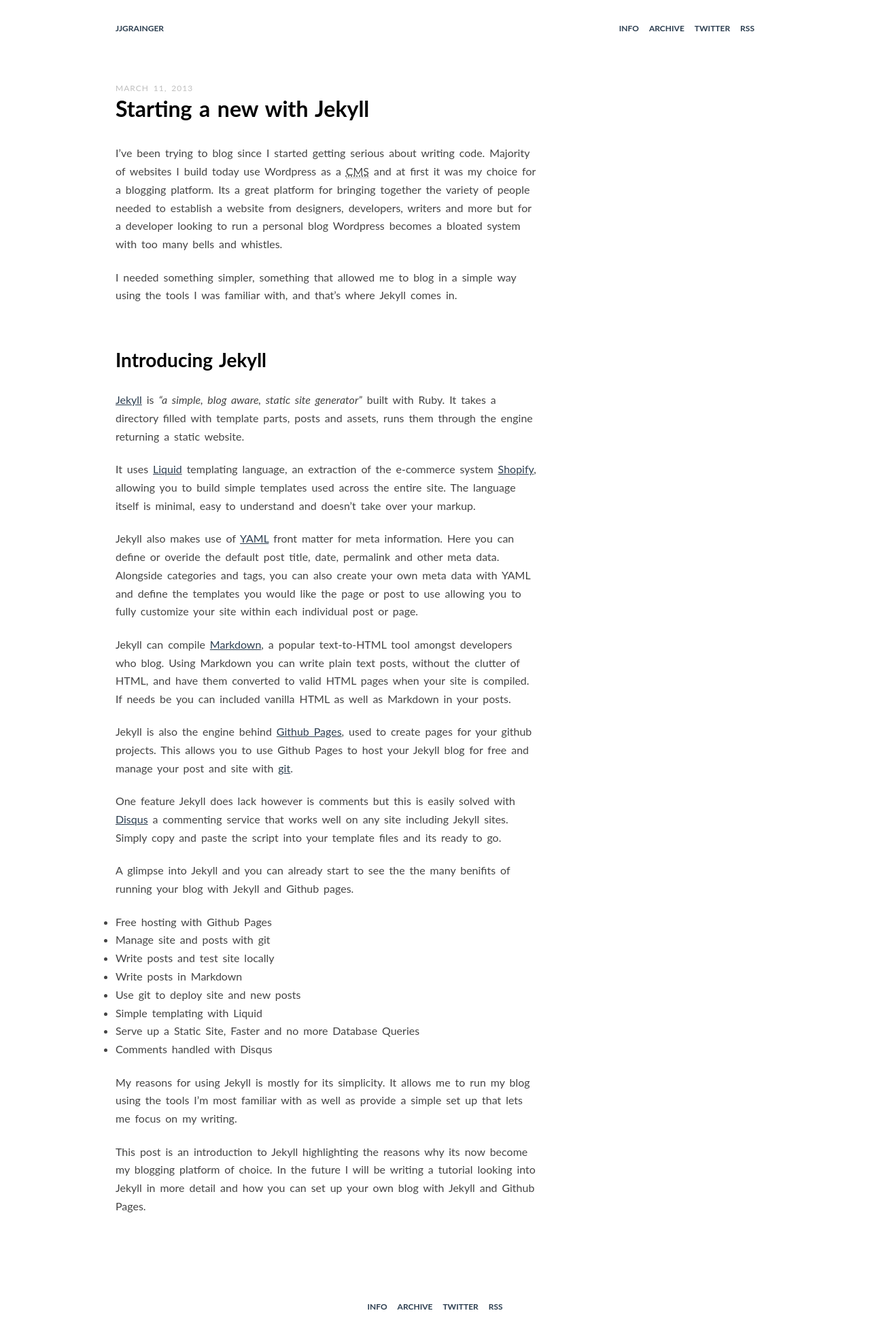
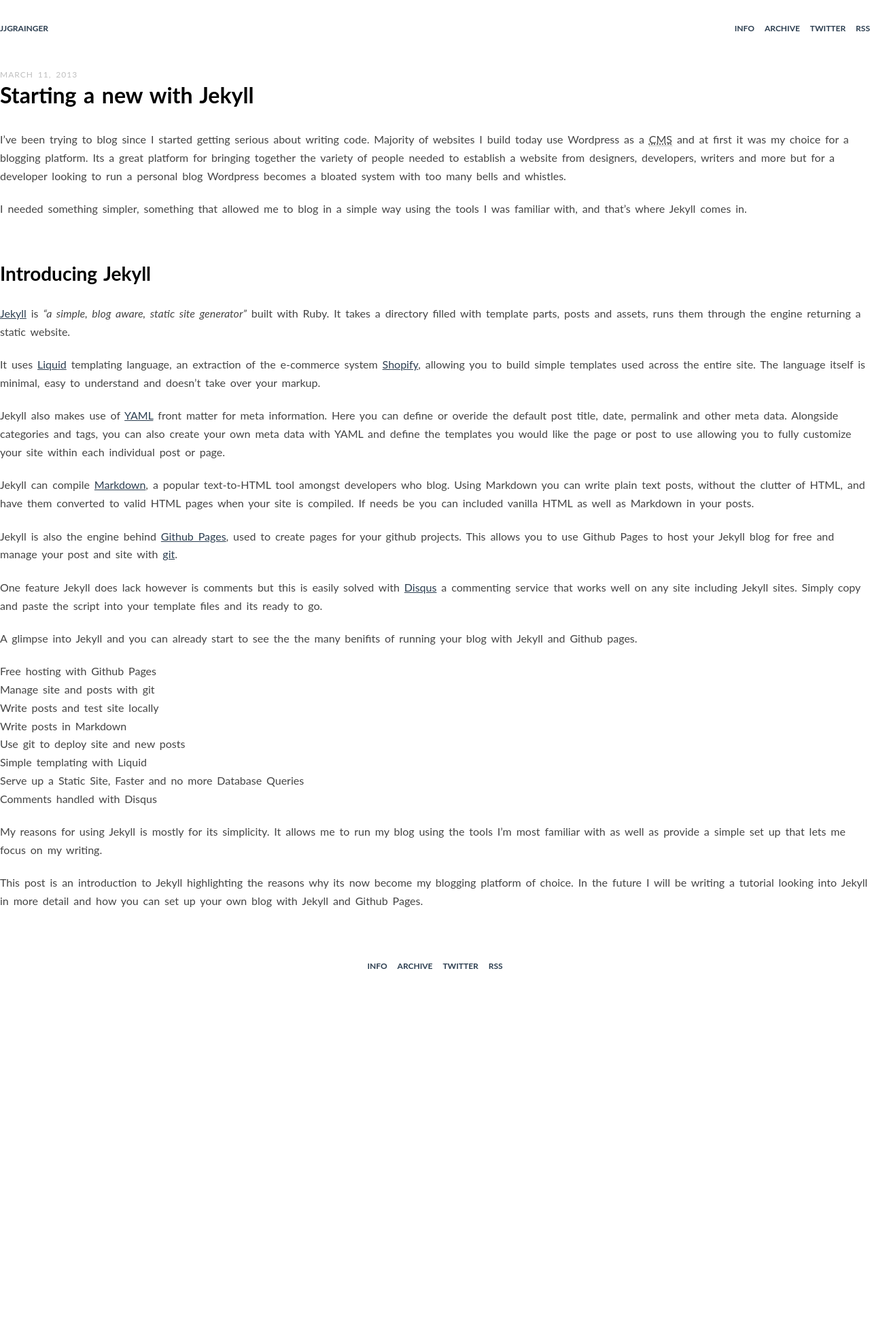
Before and after one commit to jjgrainger/jjgrainger, a Jekyll site: the page built from _posts/2013-02-05-starting-a-new-with-jekyll.md, in a window 1280 px wide. Shown: the whole page at 68% size. Built offline with Jekyll 4.4.1, drawn with Linux system fonts in a browser that asks for light colours; comment, search, counter and statistics services are not loaded; after the commit the page ends 1455 px from its top, so only the background shows below that.

Commit message:
clean up template layouts

```diff
--- a/_includes/footer.html
+++ b/_includes/footer.html
@@ -1,4 +1,4 @@
-		<footer>
+		<footer class="main-footer">
 			<ul class="nav">
 				<li><a href="/info/">Info</a></li>
 				<li><a href="/archive/">Archive</a></li>
--- a/_includes/head.html
+++ b/_includes/head.html
@@ -1,6 +1,8 @@
 <!DOCTYPE html>
 <html lang="en">
+
 	<head>
+
 		<meta charset="utf-8" />
 
 		<!-- SEO Meta -->
@@ -16,13 +18,13 @@
 		<script type="text/javascript" src="/assets/js/html5.js"></script>
 
 		{% include analytics.html %}
+
 	</head>
 
 	<body>
 
-		<header>
-			<div class="row">
-				<div class="col-12">
+		<header class="main-header">
+
 			<a class="site-title" href="/">jjgrainger</a>
 
 			<ul class="nav">
@@ -31,6 +33,5 @@
 				<li><a href="http://www.twitter.com/jjgrainger">Twitter</a></li>
 				<li><a href="http://feeds.feedburner.com/jjgrainger">RSS</a></li>
 			</ul>
-				</div>
-			</div>
+
 		</header>
--- a/_layouts/default.html
+++ b/_layouts/default.html
@@ -1,5 +1,9 @@
 {% include head.html %}
 
-	{{ content }}
+	<section class="section section-page">
+
+		{{ content }}
+
+	</section>
 
 {% include footer.html %}
--- a/_layouts/post.html
+++ b/_layouts/post.html
@@ -1,9 +1,9 @@
 {% include head.html %}
 
-<div class="row cf">
-	<div class="col-8">
+	<section class="section section-post">
 
 		<article class="post post-single">
+
 			<span class="post-date">{{ page.date || date: "%B %d, %Y" }}</span>
 			<h1 class="post-title">{{ page.title }}</h1>
 
@@ -13,7 +13,6 @@
 
 		{% include comments.html %}
 
-	</div>
-</div>
+	</section>
 
 {% include footer.html %}
```
Also changed, not shown: _includes/aside.html (deleted, +0 -11 lines), index.html (+3 -4 lines). Lines whose indentation alone changed are shown as unchanged.
